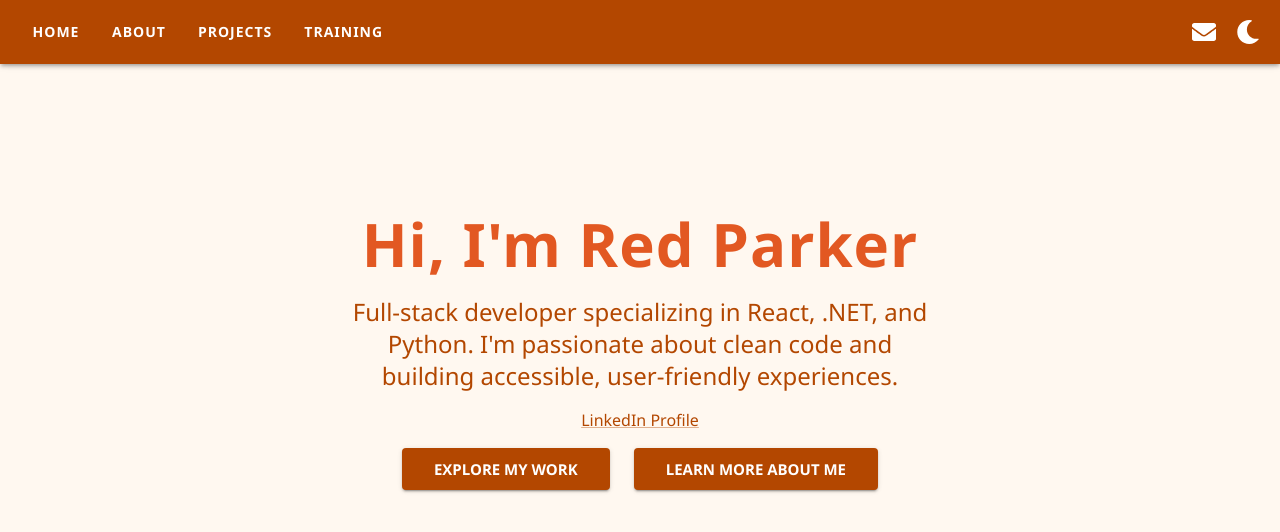
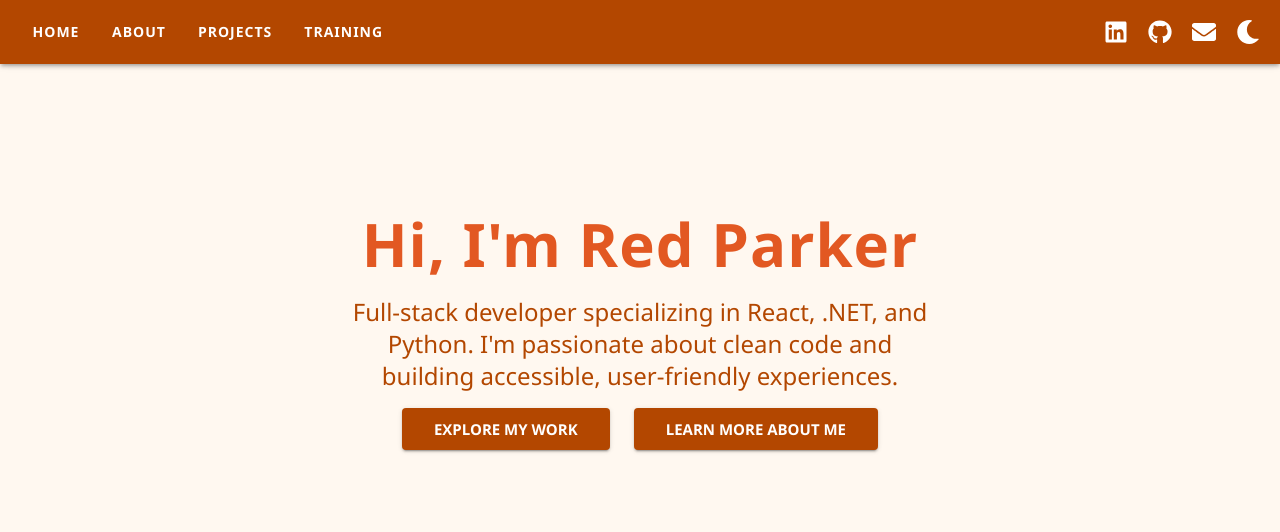
Before and after one commit to ReddyOrNotHereICode/WhoAmI, a React (Vite) app: page /WhoAmI/ in a window 1280 px wide. Shown: the top 532 px of the page. Built offline with nearby package versions, Linux system fonts and the light colour scheme.

Commit message:
updates to layout - move linkedin and github links to top nav bar

```diff
--- a/src/App.tsx
+++ b/src/App.tsx
@@ -11,7 +11,7 @@ import {
   Popover,
   Typography,
 } from "@mui/material";
-import { FaSun, FaMoon, FaEnvelope } from "react-icons/fa";
+import { FaSun, FaMoon, FaEnvelope, FaLinkedin, FaGithub } from "react-icons/fa";
 import About from "./pages/About";
 import Projects from "./pages/Projects";
 import Training from "./pages/Training";
@@ -86,6 +86,30 @@ function App() {
             </Button>
           </Box>
           <IconButton
+            component="a"
+            href="https://www.linkedin.com/in/red-parker-14955996/"
+            target="_blank"
+            rel="noopener"
+            sx={{ ml: 2 }}
+            color="inherit"
+            aria-label="visit LinkedIn profile"
+            edge="end"
+          >
+            <FaLinkedin />
+          </IconButton>
+          <IconButton
+            component="a"
+            href="https://github.com/ReddyOrNotHereICode"
+            target="_blank"
+            rel="noopener"
+            sx={{ ml: 2 }}
+            color="inherit"
+            aria-label="visit GitHub profile"
+            edge="end"
+          >
+            <FaGithub />
+          </IconButton>
+          <IconButton
             sx={{ ml: 2 }}
             color="inherit"
             aria-label="contact"
--- a/src/pages/Home.tsx
+++ b/src/pages/Home.tsx
@@ -1,5 +1,5 @@
 import PageLayout from "../components/PageLayout";
-import { Link, Box, Typography, Button } from "@mui/material";
+import { Box, Typography, Button } from "@mui/material";
 
 function Home({
   onExplore,
@@ -34,16 +34,6 @@ function Home({
           passionate about clean code and building accessible, user-friendly
           experiences.
         </Typography>
-        <Box sx={{ mb: 2 }}>
-          <Link
-            href="https://www.linkedin.com/in/red-parker-14955996/"
-            target="_blank"
-            rel="noopener"
-            aria-label="Visit my LinkedIn profile"
-          >
-            LinkedIn Profile
-          </Link>
-        </Box>
         <Box sx={{ display: "flex", gap: 3, mb: 3 }}>
           <Button
             variant="contained"
```
Also changed, not shown: 1 other file (tests, documents, lock files or other folders).
